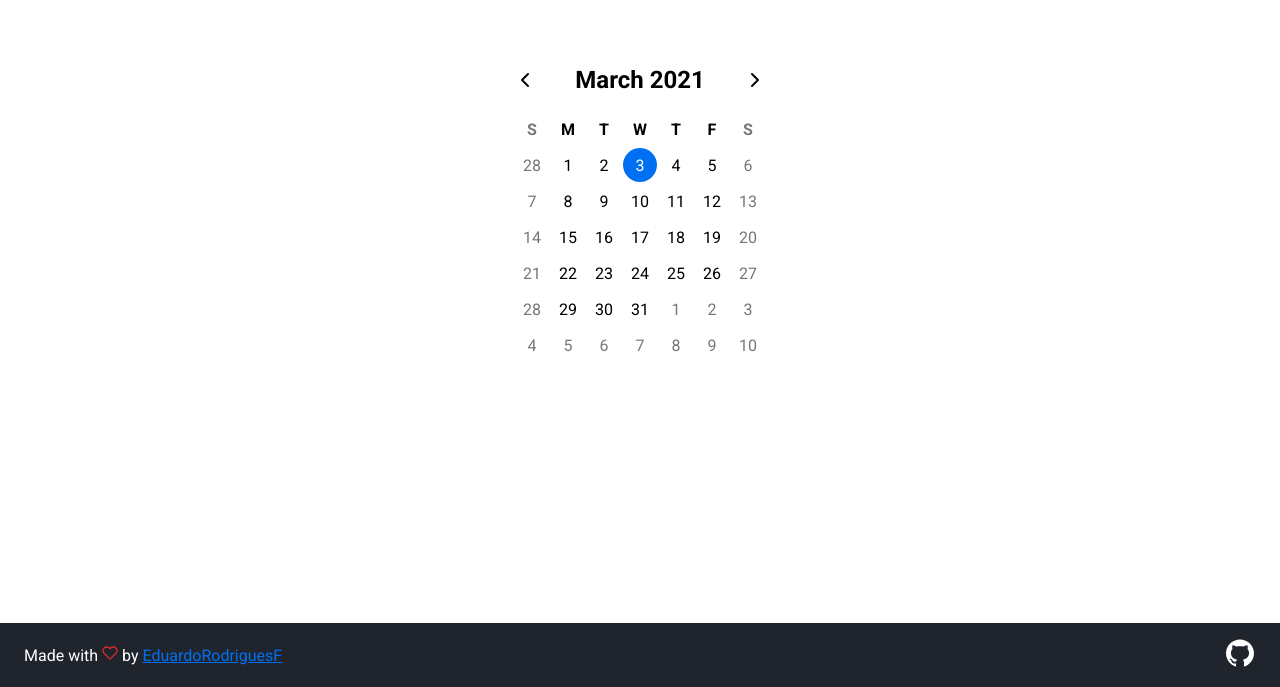
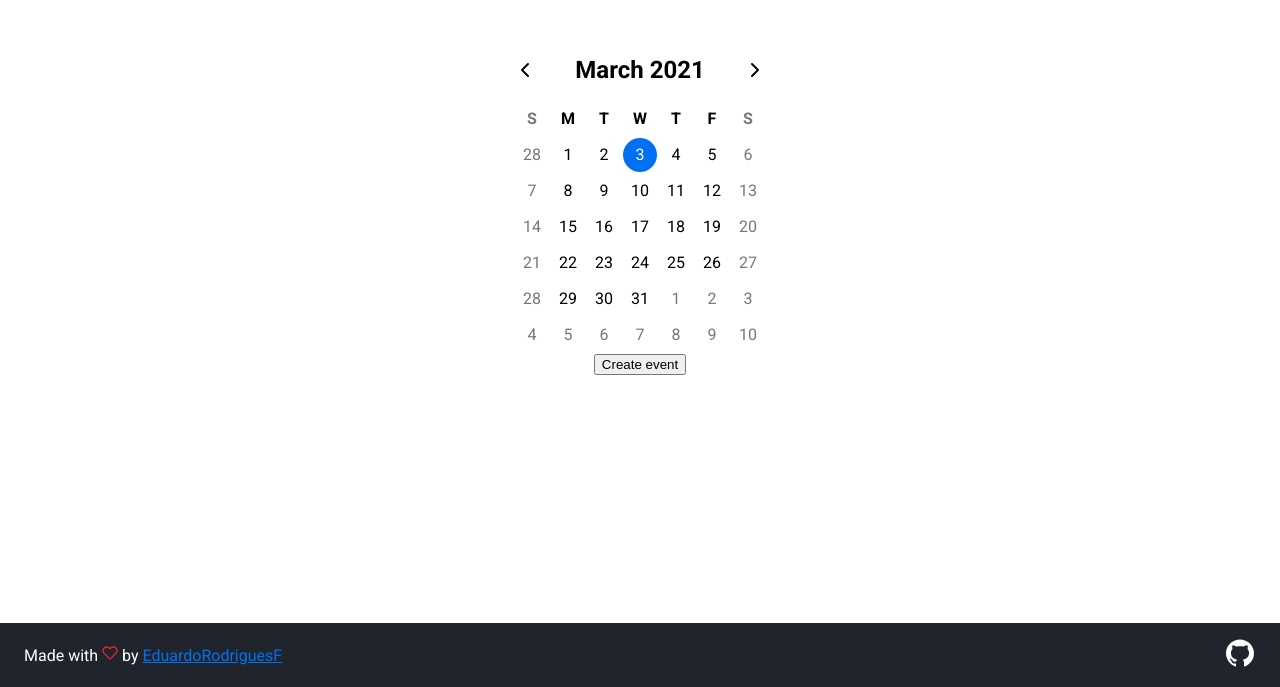
Before and after one commit to EduardoRodriguesF/calendar, a React (Create React App) app: page / in a window 1280 px wide. Shown: the part 113-800 px from the top of the page. Built offline with nearby package versions, Linux system fonts and the light colour scheme.

Commit message:
feat: new event button

```diff
--- a/src/components/Calendar/index.tsx
+++ b/src/components/Calendar/index.tsx
@@ -12,6 +12,7 @@ import {
   updateYear,
 } from '../../store/modules/date/action';
 import generateCalendar from '../../utils/generateCalendar';
+import { toggleModal } from '../../store/modules/modal/action';
 
 interface ICalendarProps {
   initialDate?: Date;
@@ -82,6 +83,10 @@ const Calendar: React.FC<ICalendarProps> = ({
     setCalendarDays(generateCalendar(date));
   }, [date, date.today, dispatch]);
 
+  const handleModalOpen = useCallback(() => {
+    dispatch(toggleModal());
+  }, [dispatch]);
+
   return (
     <Container>
       <div>
@@ -128,6 +133,9 @@ const Calendar: React.FC<ICalendarProps> = ({
           </tr>
         ))}
       </Content>
+      <button type="button" onClick={handleModalOpen}>
+        Create event
+      </button>
     </Container>
   );
 };
```
